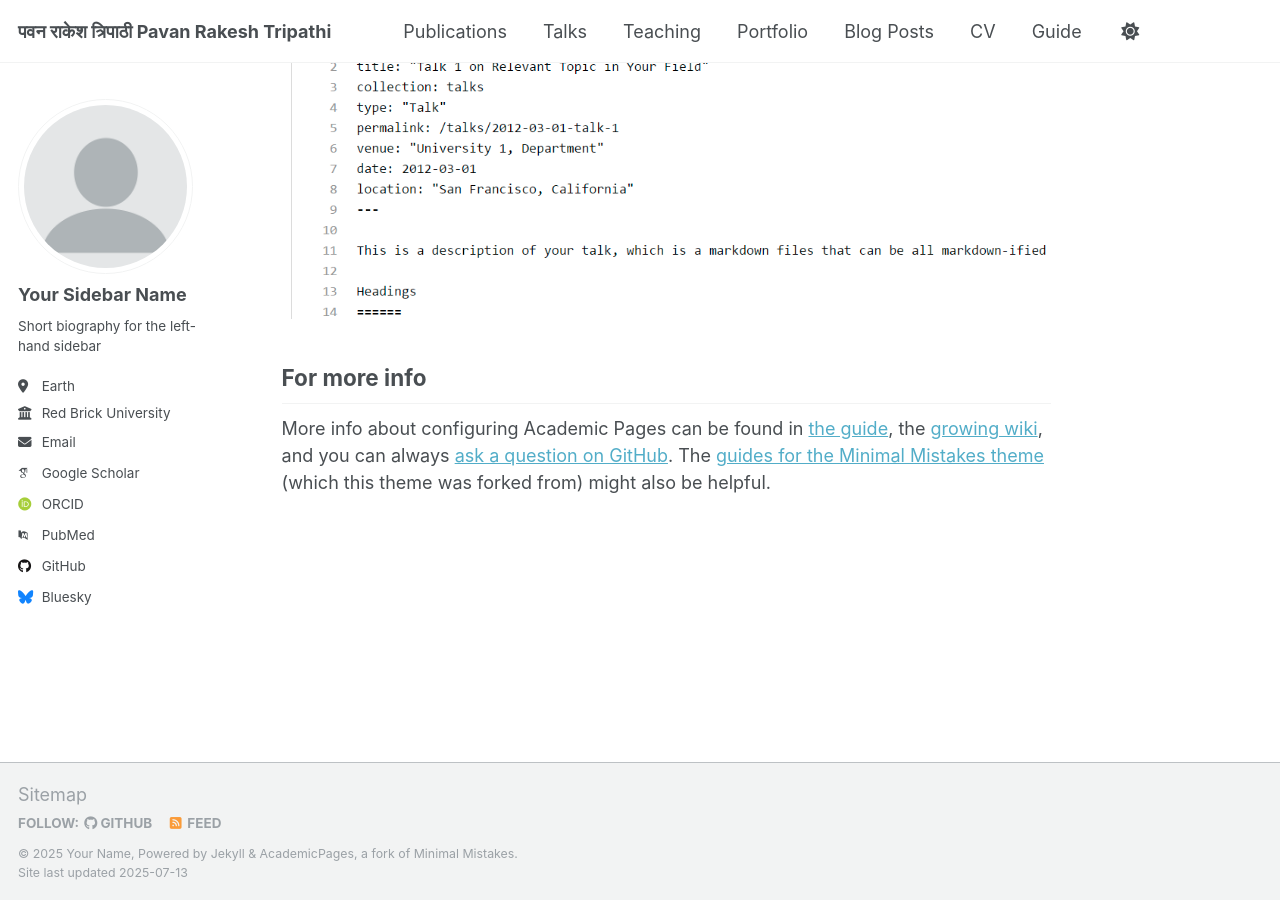
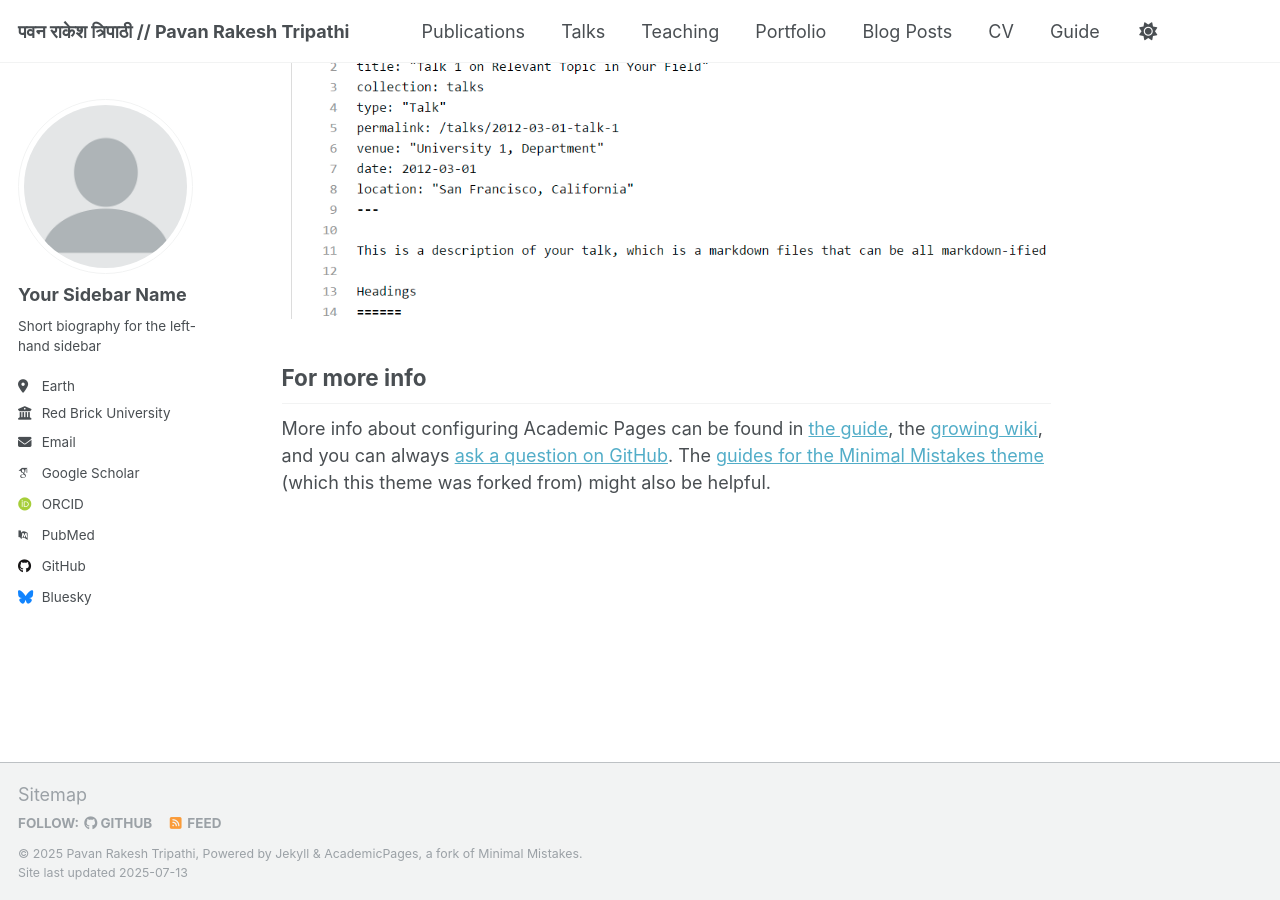
Before and after one commit to tripathipavan/tripathipavan.github.io, a Jekyll site: the page built from _pages/about.md, in a window 1280 px wide and 900 px high, scrolled down 2880 px. Built offline with Jekyll 4.4.1, drawn with Linux system fonts in a browser that asks for light colours; some web fonts are replaced; a script that is not in the unit is left out.

Commit message:
Update _config.yml

```diff
--- a/_config.yml
+++ b/_config.yml
@@ -9,11 +9,11 @@
 # Basic Site Settings
 locale                   : "en-US"
 site_theme               : "default"
-title                    : "पवन राकेश त्रिपाठी Pavan Rakesh Tripathi"
+title                    : "पवन राकेश त्रिपाठी // Pavan Rakesh Tripathi"
 title_separator          : "-"
-name                     : &name "Your Name"
-description              : &description "personal description"
-url                      : https://academicpages.github.io # the base hostname & protocol for your site e.g. "https://[your GitHub username].github.io" or if you already have some other page hosted on Github then use "https://[your GitHub username].github.io/[Your Repo Name]"
+name                     : &name "Pavan Rakesh Tripathi"
+description              : &description ""
+url                      : https://tripathipavan.github.io # the base hostname & protocol for your site e.g. "https://[your GitHub username].github.io" or if you already have some other page hosted on Github then use "https://[your GitHub username].github.io/[Your Repo Name]"
 baseurl                  : "" # the subpath of your site, e.g. "/blog"
 repository               : "academicpages/academicpages.github.io"
 
```
